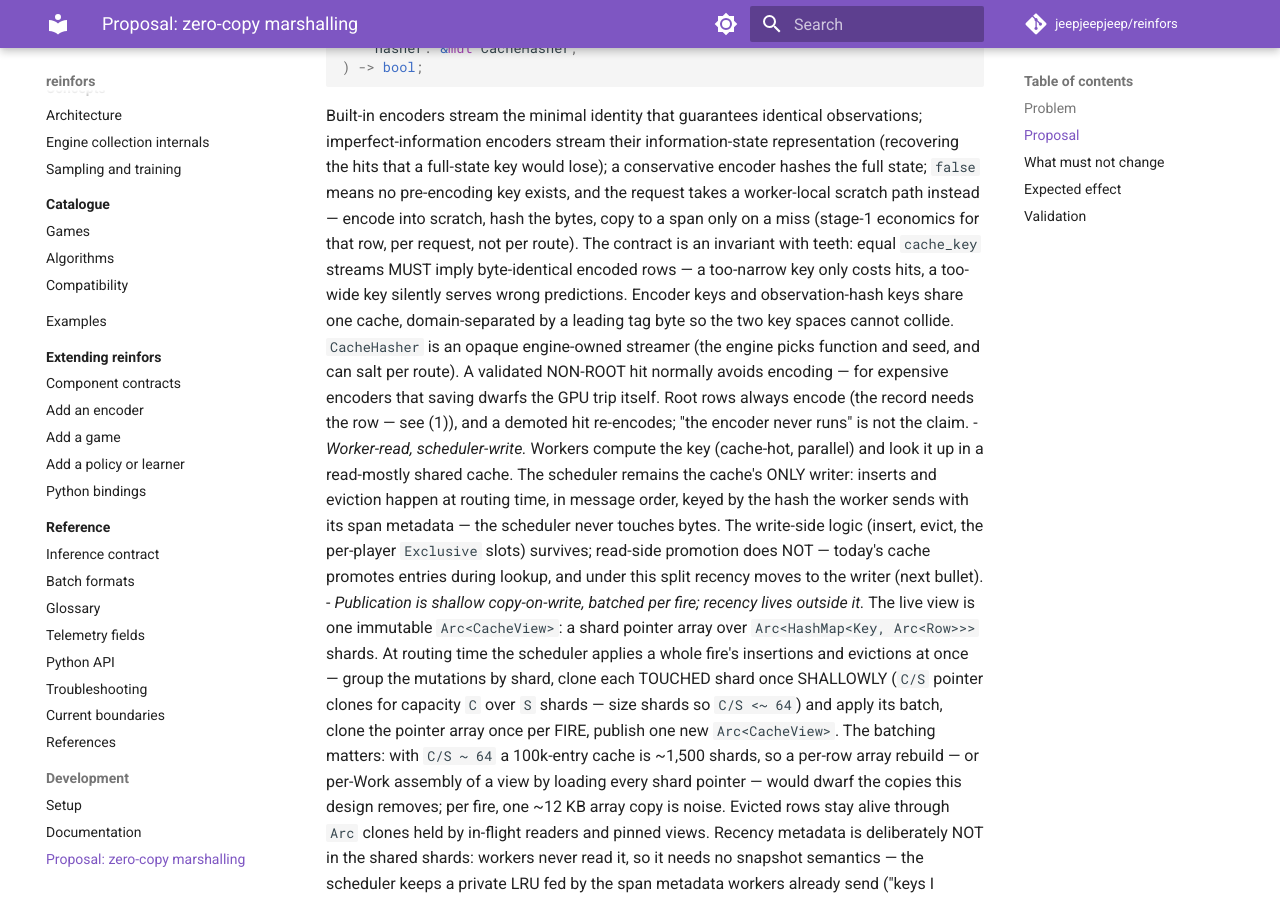
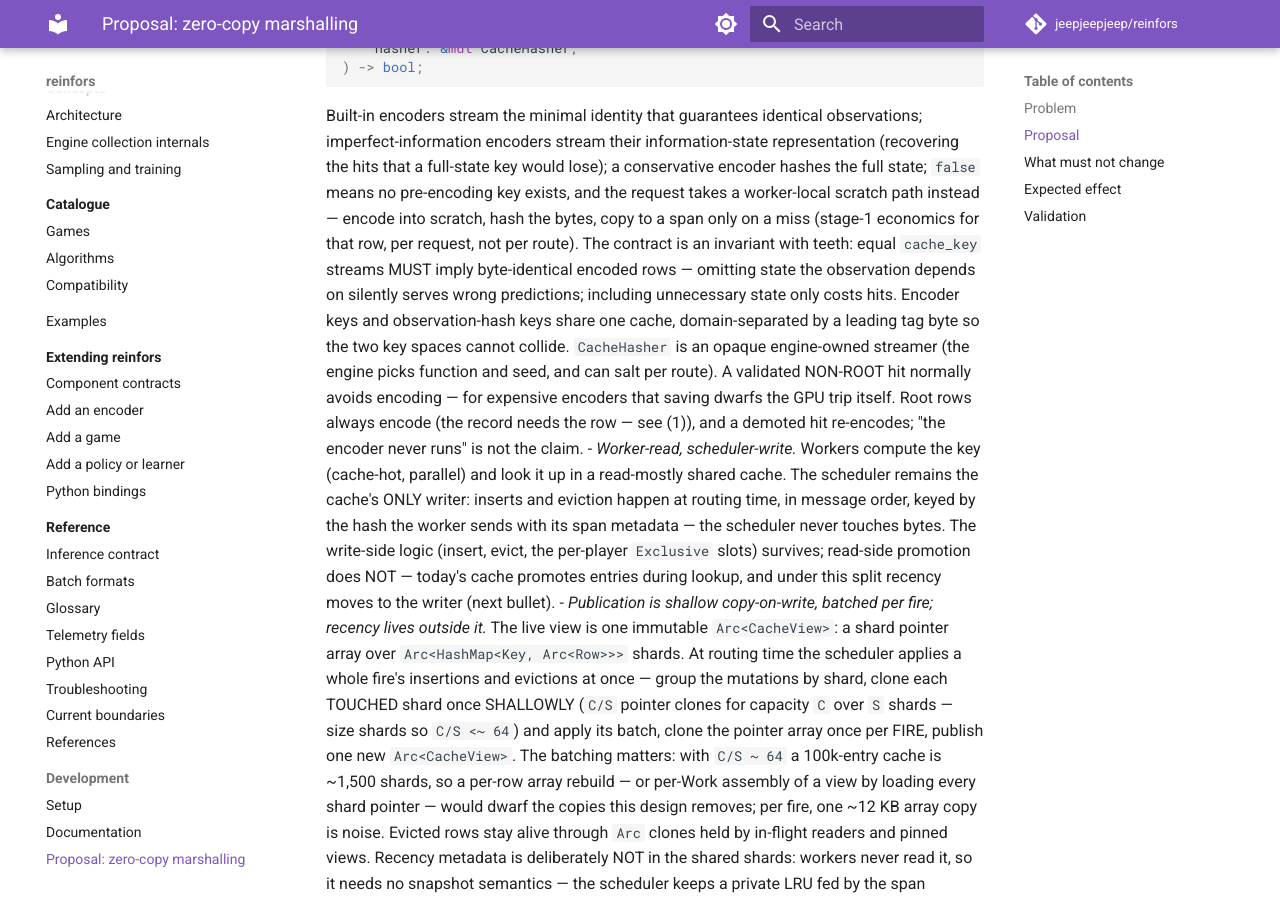
Before and after one commit to jeepjeepjeep/reinfors, an MkDocs documentation site: the page built from docs/development/scheduler-zero-copy.md, in a window 1280 px wide and 900 px high, scrolled down 4802 px. Built offline with MkDocs 1.6.1 and Material for MkDocs 9.7.7, drawn with Linux system fonts in a browser that asks for light colours; comment, search, counter and statistics services are not loaded; some of the changed text lies outside the part shown.

Commit message:
proposal: unambiguous cache-key failure modes; encode_into in soundness gate

```diff
--- a/docs/development/scheduler-zero-copy.md
+++ b/docs/development/scheduler-zero-copy.md
@@ -237,8 +237,9 @@ scheduler: GIL + infer(batch)            scheduler: count reservations; when the
      scratch path instead — encode into scratch, hash the bytes, copy to a
      span only on a miss (stage-1 economics for that row, per request, not
      per route). The contract is an invariant with teeth: equal `cache_key`
-     streams MUST imply byte-identical encoded rows — a too-narrow key only
-     costs hits, a too-wide key silently serves wrong predictions. Encoder
+     streams MUST imply byte-identical encoded rows — omitting state the
+     observation depends on silently serves wrong predictions; including
+     unnecessary state only costs hits. Encoder
      keys and observation-hash keys share one cache, domain-separated by a
      leading tag byte so the two key spaces cannot collide. `CacheHasher` is
      an opaque engine-owned streamer (the engine picks function and seed, and
@@ -549,8 +550,8 @@ engine:
   capacity before the COW sharding is accepted; escalation to a per-shard
   persistent map if shard clones measure high.
 - Cache-key soundness: a property test per built-in encoder — states with
-  equal `cache_key` streams must encode byte-identically — alongside the
-  existing parity suites.
+  equal `cache_key` streams must encode byte-identically, on both `encode`
+  and `encode_into` — alongside the existing parity suites.
 - Demotion from every retention source: a stale encoder-key hit re-encodes
   from its ticket's cloned state; a stale observation-hash hit reuses its
   scratch row; a root hit produces its record row whether validated or
```
